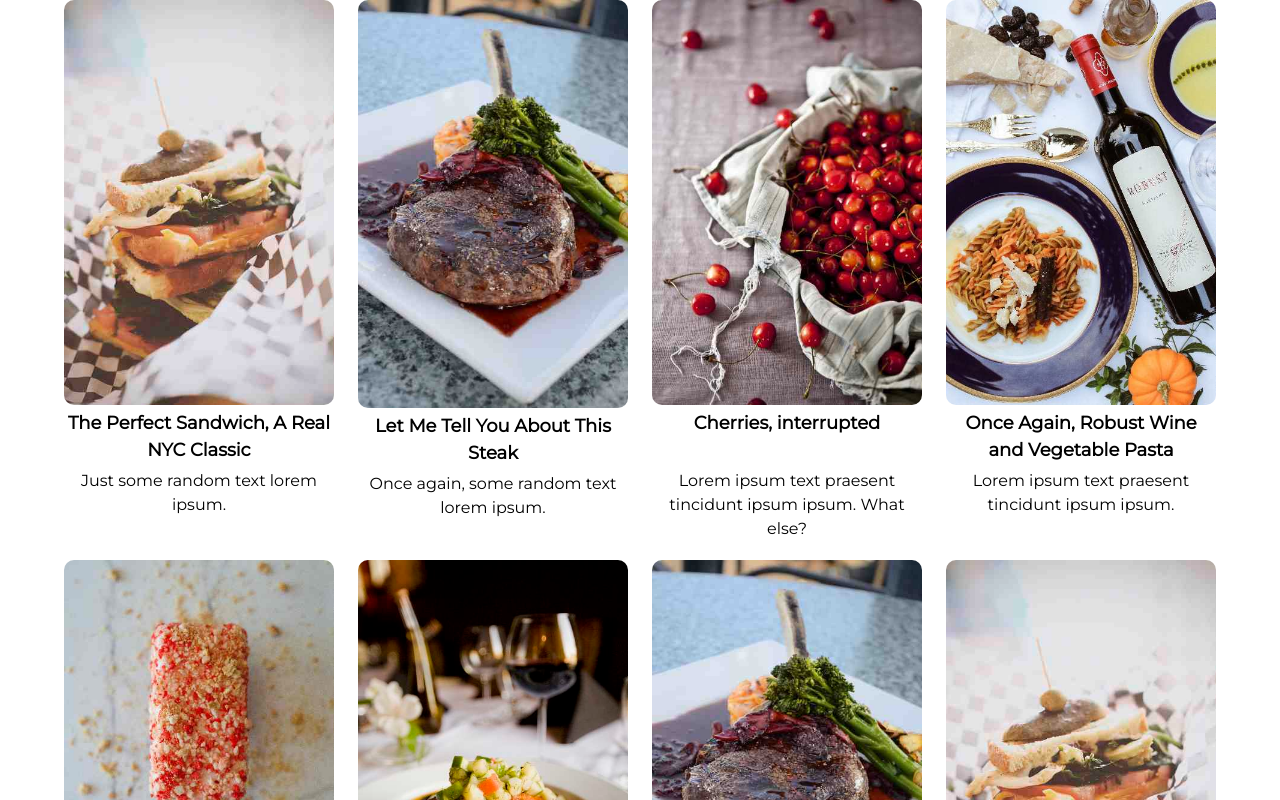
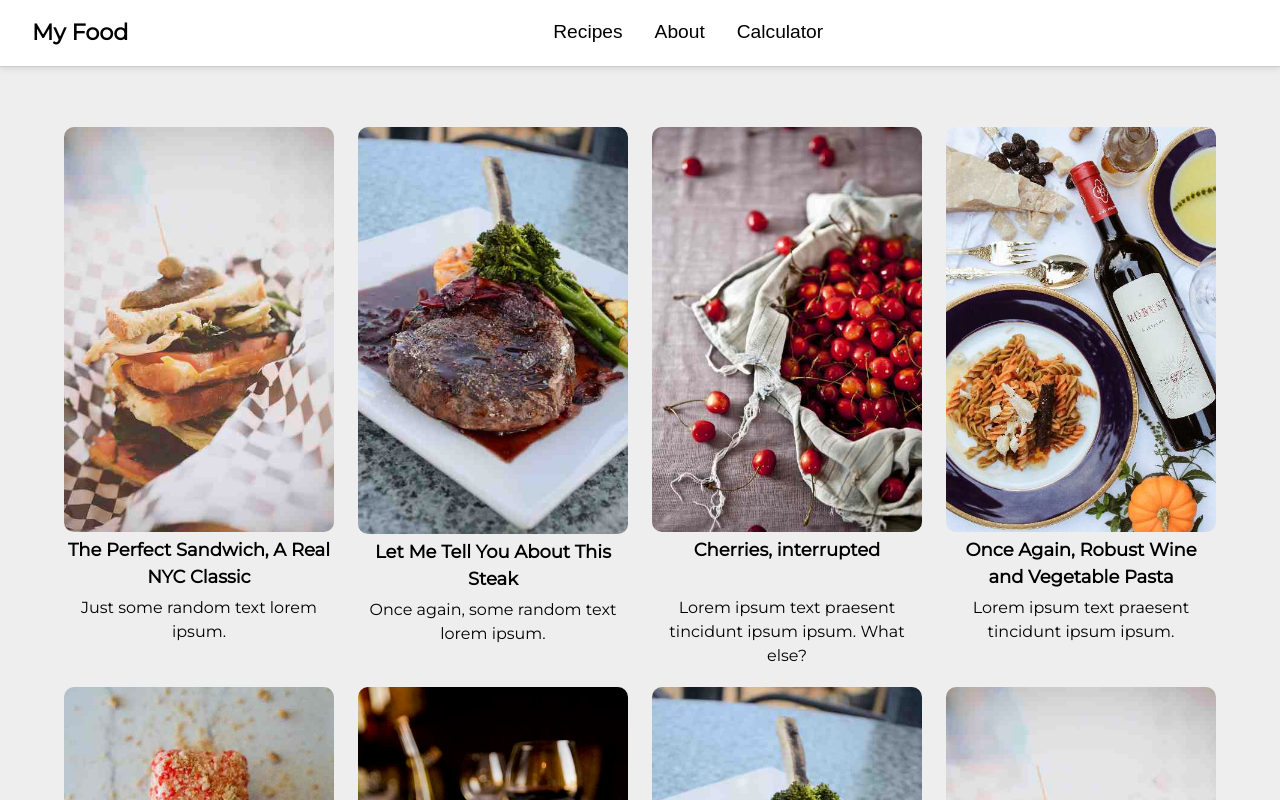
Before and after one commit to asphodel42/My-food-blog, a React (Vite) app: page / in a window 1280 px wide. Shown: the top 800 px of the page. Built offline with nearby package versions, Linux system fonts and the light colour scheme.

Commit message:
added header

```diff
--- a/src/App.css
+++ b/src/App.css
@@ -7,6 +7,7 @@ main {
   width: 90vw;
   max-width: 1200px;
   margin: 0 auto;
+  padding: 60px 0;
 }
 hr {
   width: 100%;
--- a/src/App.jsx
+++ b/src/App.jsx
@@ -1,16 +1,22 @@
 import AboutBlock from "./components/AboutBlock/AboutBlock.jsx";
 import RecipeGrid from "./components/RecipeCards/RecipeGrid.jsx";
+import Header from "./components/Header/Header.jsx";
 import "./App.css";
 
 function App() {
   return (
     <>
+      <Header />
       <main>
-        <div>
+        <section className="sec-1" id="sec_1">
           <RecipeGrid></RecipeGrid>
-        </div>
+        </section>
         <hr />
-        <AboutBlock></AboutBlock>
+        <section className="sec-2" id="sec_2">
+          <AboutBlock></AboutBlock>
+        </section>
+        <hr />
+        <section className="sec-3" id="sec_3"></section>
       </main>
     </>
   );
--- /dev/null
+++ b/src/components/Header/Header.css
@@ -0,0 +1,76 @@
+.main-header {
+  display: flex;
+  justify-content: space-between;
+  align-items: center;
+  padding: 1rem 2rem;
+  background: white;
+  border-bottom: 1px solid #ccc;
+  box-shadow: 0 2px 6px rgba(0, 0, 0, 0.1);
+  position: sticky;
+  top: 0;
+  z-index: 100;
+}
+.logo {
+  font-weight: bold;
+  font-size: 1.4rem;
+}
+.header-center button {
+  background: none;
+  border: none;
+  font-size: 1.2rem;
+  margin: 0 1rem;
+  cursor: pointer;
+}
+.header-center button:hover {
+  text-decoration: underline;
+}
+.burger-btn {
+  font-size: 1.5rem;
+  background: none;
+  border: none;
+  display: none;
+  cursor: pointer;
+}
+
+@media (max-width: 800px) {
+  .desktop-nav {
+    display: none;
+  }
+
+  .burger-btn {
+    display: block;
+  }
+
+  .side-menu {
+    position: absolute;
+    top: 100%;
+    right: 0;
+    background: white;
+    border: 1px solid #ccc;
+    box-shadow: 0 4px 10px rgba(0, 0, 0, 0.15);
+    display: flex;
+    flex-direction: column;
+    padding: 1rem;
+    z-index: 101;
+    height: 100vh;
+    width: 250px;
+  }
+
+  .side-menu button {
+    background: none;
+    border: none;
+    padding: 0.5rem 1rem;
+    font-size: 1.2rem;
+    text-align: left;
+    cursor: pointer;
+  }
+
+  .side-menu button:hover {
+    background-color: #f5f5f5;
+  }
+}
+@media (max-width: 390px) {
+  .side-menu {
+    width: 100vw;
+  }
+}
--- /dev/null
+++ b/src/components/Header/Header.jsx
@@ -0,0 +1,48 @@
+import { useState } from "react";
+import "./Header.css";
+
+function Header() {
+  const [isMenuOpen, setIsMenuOpen] = useState(false);
+
+  const scrollToSection = (id) => {
+    const section = document.getElementById(id);
+    if (section) {
+      section.scrollIntoView({ behavior: "smooth" });
+      setIsMenuOpen(false);
+    }
+  };
+  return (
+    <header className="main-header">
+      <div className="header-left">
+        <span className="logo">My Food</span>
+      </div>
+
+      <nav className="header-center desktop-nav">
+        <button onClick={() => scrollToSection("sec_1")}>Recipes</button>
+        <button onClick={() => scrollToSection("sec_2")}>About</button>
+        <button onClick={() => scrollToSection("sec_3")}>Calculator</button>
+      </nav>
+
+      <div className="header-right">
+        <button
+          className="burger-btn"
+          onClick={() => setIsMenuOpen(!isMenuOpen)}
+        >
+          ☰
+        </button>
+      </div>
+
+      {isMenuOpen && (
+        <div className="side-menu">
+          <button onClick={() => scrollToSection("recipes")}>Recipes</button>
+          <button onClick={() => scrollToSection("about")}>About</button>
+          <button onClick={() => scrollToSection("calculator")}>
+            Calculator
+          </button>
+        </div>
+      )}
+    </header>
+  );
+}
+
+export default Header;
--- a/src/index.css
+++ b/src/index.css
@@ -20,6 +20,7 @@
 body {
   font-family: "Montserrat", sans-serif;
   font-size: 16px;
+  background: #eee;
   line-height: 1.5;
   font-weight: 400;
   scroll-behavior: smooth;
```
